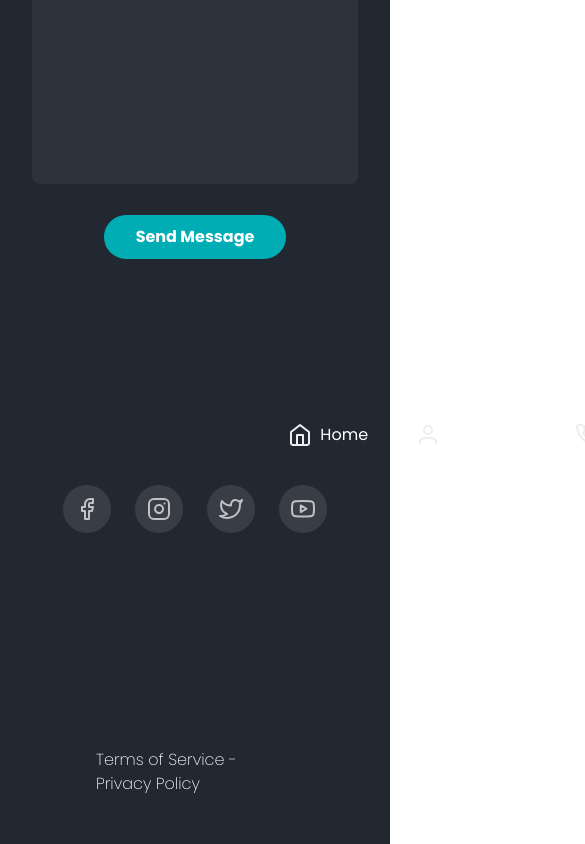
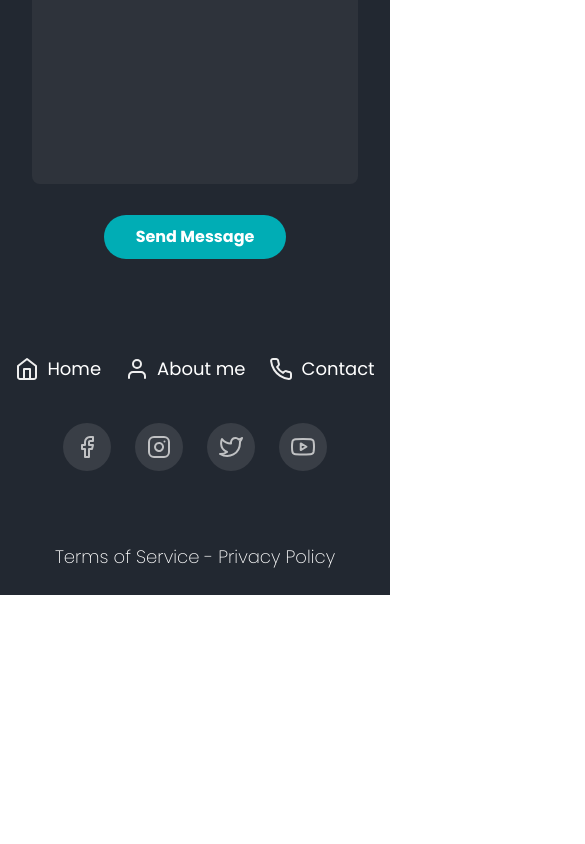
Before and after one commit to AleksBab-star/First_project_on_React, a React (Vite) app: page / in a window 390 px wide. Shown: the part 4551-5395 px from the top of the page, 585 px wide, since content can reach past the window. After the commit the page ends 5146 px from the top, so only its background shows below. Built offline with nearby package versions, Linux system fonts and the light colour scheme.

Commit message:
Зеализация адаптива в Footer

```diff
--- a/src/components/Footer.tsx
+++ b/src/components/Footer.tsx
@@ -1,7 +1,7 @@
 export default function Footer(){
     return (
-        <section className="bg-[#222831] font-['Poppins'] font-400 text-white text-4.5 ">
-            <nav className="flex items-center gap-12 justify-center pt-25 px-120 mb-9.5">
+        <section className="bg-[#222831] font-['Poppins'] font-400 text-white text-lg">
+            <nav className="flex items-center gap-12 justify-center pt-10 max-md:pt-8 px-120 mb-10 max-md:px-6 max-md:gap-6 max-md:mb-10">
                 <a href="#" className="flex items-center gap-2 hover:text-gray-300 transition">
                     <svg  width="24" height="24" viewBox="0 0 24 24" fill="none" xmlns="http://www.w3.org/2000/svg">
                     <path d="M3 9L12 2L21 9V20C21 20.5304 20.7893 21.0391 20.4142 21.4142C20.0391 21.7893 19.5304 22 19 22H5C4.46957 22 3.96086 21.7893 3.58579 21.4142C3.21071 21.0391 3 20.5304 3 20V9Z" stroke="#EEEEEE" stroke-width="2" stroke-linecap="round" stroke-linejoin="round"/>
@@ -21,7 +21,7 @@ export default function Footer(){
                     <span>Contact</span></a>
             </nav>
 
-            <div className="flex justify-center gap-6 mb-41.75 ">
+            <div className="flex justify-center gap-6 mb-12">
                 <a href="#" className="w-12 h-12 rounded-full bg-[#393E46] flex items-center justify-center hover:bg-[#4A515C] transition">
                     <svg width="24" height="24" viewBox="0 0 24 24" fill="none" xmlns="http://www.w3.org/2000/svg">
                         <path d="M18 2H15C13.6739 2 12.4021 2.52678 11.4645 3.46447C10.5268 4.40215 10 5.67392 10 7V10H7V14H10V22H14V14H17L18 10H14V7C14 6.73478 14.1054 6.48043 14.2929 6.29289C14.4804 6.10536 14.7348 6 15 6H18V2Z" stroke="#EEEEEE" stroke-opacity="0.75" stroke-width="2" stroke-linecap="round" stroke-linejoin="round"/>
@@ -50,7 +50,7 @@ export default function Footer(){
                 </a>
             </div>
 
-            <div className="py-12 px-24 bg-[#222831] flex justify-end">
+            <div className="py-12 max-md:py-6 px-24 bg-[#222831] flex justify-end max-md:px-6 max-md:justify-center">
                 <span className="font-extralight">Terms of Service - Privacy Policy</span>
             </div>
 
```
